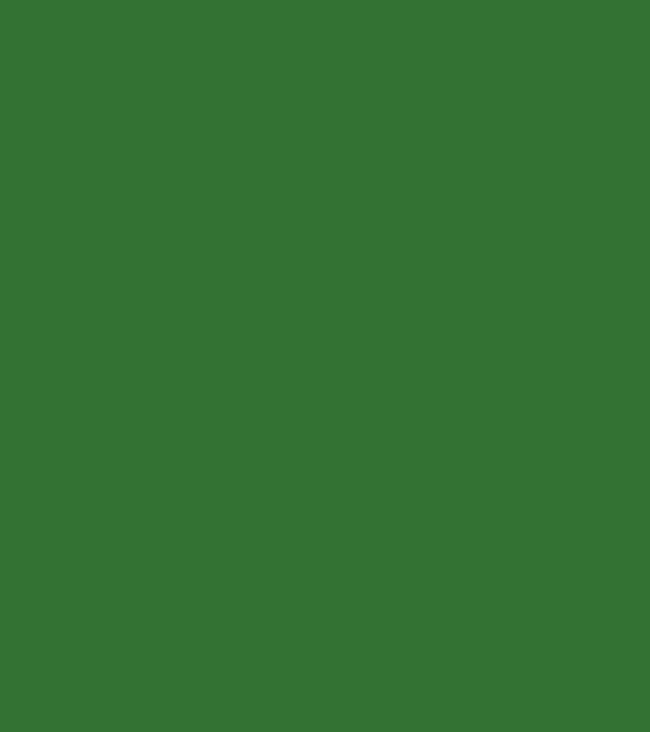
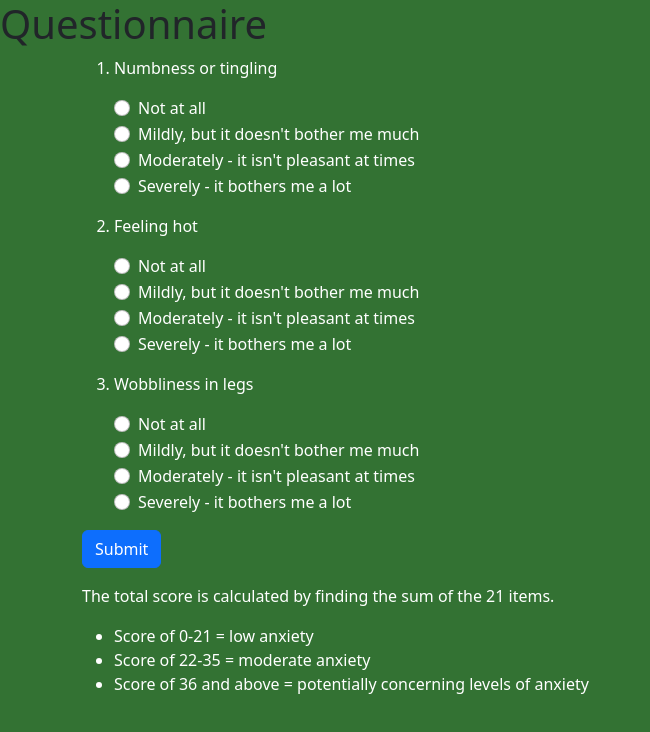
Before and after one commit to TechLabs-Ruhr/clear-your-mind, a React (Create React App) app in the folder clear-your-mind/: page /questionnaire in a window 1280 px wide. Before the commit this address had no page. Shown: the top 732 px of the page, without its empty margins (0-650 px from the left). Built offline with nearby package versions, Linux system fonts and the light colour scheme.

Commit message:
Added example of questionnaire

```diff
--- a/clear-your-mind/src/App.js
+++ b/clear-your-mind/src/App.js
@@ -1,13 +1,17 @@
 import React from 'react';
-import {Routes, Route} from 'react-router-dom'
+import {Routes, Route} from 'react-router-dom';
 import { Home } from './components/Home';
-import {About} from './components/About'
+import {About} from './components/About';
+import {Questionnaire} from './components/Questionnaire';
+
 
 function App() {
   return (
    <Routes>
     <Route path='/' element={<Home/>}></Route>
     <Route path='about' element={<About/>}> </Route>
+    <Route path='/questionnaire' element={<Questionnaire/>}> </Route>
+
    </Routes>
   );
 }
--- a/clear-your-mind/src/components/Home.js
+++ b/clear-your-mind/src/components/Home.js
@@ -11,6 +11,10 @@ import PeopleIcon from '@mui/icons-material/People';
 import SpeedIcon from '@mui/icons-material/Speed';
 import { UilDiary } from '@iconscout/react-unicons'
 import Button from './smallComponents/Button'
+
+import {Link } from "react-router-dom";
+
+
 
 //import { faCoffeefaCoffee } from '@fortawesome/free-solid-svg-icons'
 
@@ -30,7 +34,7 @@ export function Home() {
               <NavDropdown.Item  style={navLink} href="#action/3.2">
                 Free Content
               </NavDropdown.Item>
-              <NavDropdown.Item style={navLink} href="#action/3.3">Questionnaire</NavDropdown.Item>
+              <NavDropdown.Item style={navLink}> <Link to="/questionnaire">Questionnaire</Link></NavDropdown.Item>
               <NavDropdown.Item style={navLink}  href="#action/3.4">Forum</NavDropdown.Item>
               <NavDropdown.Item style={navLink}  href="#action/3.4">Mood Tracker</NavDropdown.Item>
               <NavDropdown.Item style={navLink}  href="#action/3.4">Diary</NavDropdown.Item>
--- /dev/null
+++ b/clear-your-mind/src/components/Questionnaire.js
@@ -0,0 +1,63 @@
+import React from 'react';
+import Button from 'react-bootstrap/Button';
+import Form from 'react-bootstrap/Form';
+
+export function Questionnaire() {
+    return (<>
+    <div>
+        <h1>Questionnaire</h1>
+    </div>
+
+    <div className="container">
+        <Form style={{color:"white"}}>
+            <ol>
+                <li><p>Numbness or tingling</p></li>
+                    <Form.Group className="mb-3">
+                        <Form.Check type="radio" id="0"
+                        name = "q1" label="Not at all"/>
+                        <Form.Check type="radio" id="1"
+                        name = "q1" label="Mildly, but it doesn't bother me much"/>
+                        <Form.Check type="radio" id="2"
+                        name = "q1" label="Moderately - it isn't pleasant at times"/>
+                        <Form.Check type="radio" id="3"
+                        name = "q1" label="Severely - it bothers me a lot"/>
+                    </Form.Group>
+                <li><p>Feeling hot</p></li>
+                    <Form.Group className="mb-3">
+                        <Form.Check type="radio" id="0"
+                        name = "q2" label="Not at all"/>
+                        <Form.Check type="radio" id="1"
+                        name = "q2" label="Mildly, but it doesn't bother me much"/>
+                        <Form.Check type="radio" id="2"
+                        name = "q2" label="Moderately - it isn't pleasant at times"/>
+                        <Form.Check type="radio" id="3"
+                        name = "q2" label="Severely - it bothers me a lot"/>
+                    </Form.Group>
+                <li><p>Wobbliness in legs</p></li>
+                    <Form.Group className="mb-3">
+                        <Form.Check type="radio" id="0"
+                        name = "q3" label="Not at all"/>
+                        <Form.Check type="radio" id="1"
+                        name = "q3" label="Mildly, but it doesn't bother me much"/>
+                        <Form.Check type="radio" id="2"
+                        name = "q3" label="Moderately - it isn't pleasant at times"/>
+                        <Form.Check type="radio" id="3"
+                        name = "q3" label="Severely - it bothers me a lot"/>
+                    </Form.Group>
+            </ol>
+
+            <Button variant="primary" type="submit">
+                Submit
+            </Button>
+        </Form>
+    </div>
+    <div  className="container mt-3" style={{color:"white"}}>
+        <p>The total score is calculated by finding the sum of the 21 items.</p>
+        <ul>
+            <li>Score of 0-21 = low anxiety</li>
+            <li>Score of 22-35 = moderate anxiety</li>
+            <li>Score of 36 and above = potentially concerning levels of anxiety</li>
+        </ul>
+    </div>
+    </> );
+}
```
